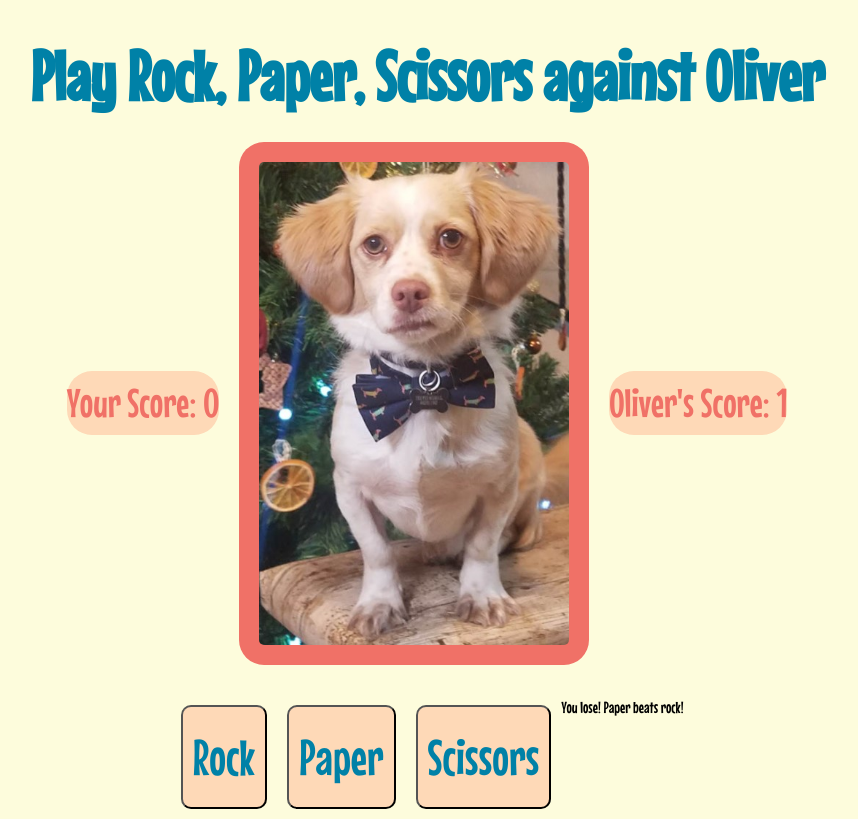
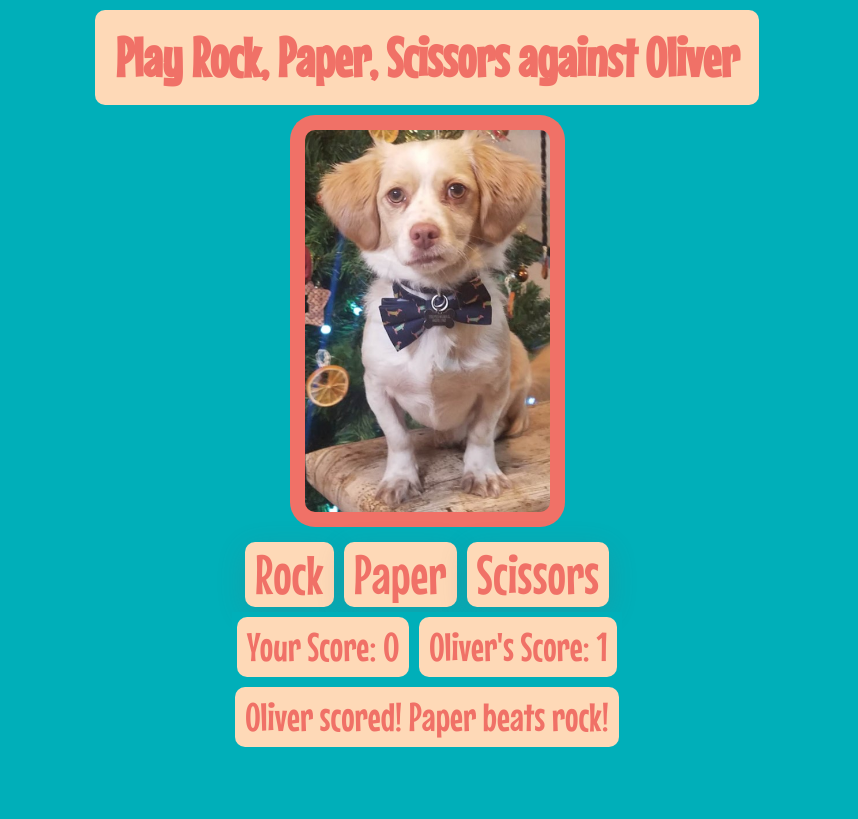
Before and after one commit to trentkeyes/rock-paper-scissors, a plain HTML site: page index.html in a window 1280 px wide. Both pictures are taken after a click on the button "Rock". Shown: the whole page, without its empty margins (213-1071 px from the left). Drawn offline with Linux system fonts and the light colour scheme.

Commit message:
Game text resets after 5 points

```diff
--- a/index.html
+++ b/index.html
@@ -16,21 +16,21 @@
 <body>
     <div class="titlePhoto">
         <h1>Play Rock, Paper, Scissors against Oliver</h1>
-        <div id="scoreboard">
-            <div id="scoreboardUser"></div>
-            <img src="./images/oliverxmas.jpg" alt="Oliver the Dog sitting for a Christmas photo">
-            <div id="scoreboardOliver"></div>
-        </div>
+        <img src="./images/oliverxmas.jpg" alt="Oliver the Dog sitting for a Christmas photo">
     </div>
-    <div class="game">
+    <div id="game">
         <div class="buttons">
             <button id="rock">Rock</button>
             <button id="paper">Paper</button>
             <button id="scissors">Scissors</button>
         </div>
-
+        <div id="scoreboard">
+            <div id="scoreboardUser">Your Score: 0</div>
+            <div id="scoreboardOliver">Oliver's Score: 0</div>
+        </div>
         <div id="roundResults"></div>
         <div id="finalResults"></div>
+
     </div>
     <script src="script.js"></script>
 </body>
--- a/script.js
+++ b/script.js
@@ -15,6 +15,8 @@ scissorsButton.addEventListener('click', function (event) {
 
 const scoreboard = document.querySelector("#scoreboard");
 const roundResults = document.querySelector("#roundResults");
+const finalResults = document.querySelector("#finalResults");
+
 
 let userWinTotal = 0;
 let compWinTotal = 0;
@@ -23,25 +25,32 @@ function playRound(choice) {
     let computerSelection = computerPlay();
     console.log("The computer chose " + computerSelection);
     console.log("You chose " + choice);
+    roundResults.classList.add("playing");
+    if (compWinTotal > 4 || userWinTotal > 4) {
+        compWinTotal = 0;
+        userWinTotal = 0;
+        finalResults.classList.remove("playing");
+        finalResults.textContent = "";
+    }
     if (computerSelection === choice) {
-        roundResults.textContent = "You both made the same choice! Play again!";
+        roundResults.textContent = "Great minds think alike! Try again!";
     } else if (computerSelection === "rock" && choice === "scissors") {
-        roundResults.textContent = "You lose! Rock beats scissors!";
+        roundResults.textContent = "Oliver scored! Rock beats scissors!";
         compWinTotal++;
     } else if (computerSelection === "paper" && choice === "scissors") {
-        roundResults.textContent = "You win! Scissors beats paper!";
+        roundResults.textContent = "You scored! Scissors beats paper!";
         userWinTotal++;
     } else if (computerSelection === "scissors" && choice === "rock") {
-        roundResults.textContent = "You win! Rock beat scissors!";
+        roundResults.textContent = "You scored! Rock beat scissors!";
         userWinTotal++;
     } else if (computerSelection === "rock" && choice === "paper") {
-        roundResults.textContent = "You win! Paper beats rock!";
+        roundResults.textContent = "You scored! Paper beats rock!";
         userWinTotal++;
     } else if (computerSelection === "paper" && choice === "rock") {
-        roundResults.textContent = "You lose! Paper beats rock!";
+        roundResults.textContent = "Oliver scored! Paper beats rock!";
         compWinTotal++;
     } else if (computerSelection === "scissors" && choice === "paper") {
-        roundResults.textContent = "You lose! Scissors beats paper!";
+        roundResults.textContent = "Oliver scored! Scissors beats paper!";
         compWinTotal++;
     }
 
@@ -49,10 +58,13 @@ function playRound(choice) {
     scoreboardOliver.textContent = `Oliver's Score: ${compWinTotal}`;
 
     if (userWinTotal === 5) {
+        finalResults.classList.add("playing");
         finalResults.textContent = "Congratulations! You beat Oliver at Rock, Paper, Scissors!";
     } else if (compWinTotal === 5) {
-        finalResults.textContent = "Uh-oh, Oliver won! Better luck next time.";
+        finalResults.textContent = "Uh-oh, Oliver won! Make a choice to start a new game.";
+        finalResults.classList.add("playing");
     }
+
 }
 
 function computerPlay() {
--- a/style.css
+++ b/style.css
@@ -4,19 +4,24 @@
 	box-sizing: border-box;
 	list-style: none;
 	font-family: 'Mouse Memoirs', sans-serif;
-	line-height: 1.6;
-    background-color: #fdfcdc;
+	line-height: 1.0;
+    background-color: #00AFB9;
+    color: #F07167;
 }
 
 h1 {
-    font-size: 70px;
-    color: #0081A7;
+    font-size: 55px;
+    background-color: #FED9B7;
+    padding: 20px;
+    margin-top: 10px;
+    border-radius: 10px;
+    text-align: center;
 }
 
 img {
-    width: 350px;
+    width: 275px;
     margin: 10px;
-    padding: 20px;
+    padding: 15px;
     background-color: #F07167;
     border-radius: 25px;
 }
@@ -25,45 +30,52 @@ img {
     display: flex;
     flex-direction: column;
     align-items: center;
-    margin: 20px;
+    margin: 0px;
 }
 
-.game {
+#game {
+    display: flex;
+    flex-direction: column;
+    align-items: center;
+
+}
+
+.buttons {
     display: flex;
     justify-content: center;
 
 }
 
-.buttons {
-    display: flex;
-}
+.playing {
+    background-color: #FED9B7;
+    font-size: 40px;
+    margin: 5px;
+    padding: 10px;
+    border-radius: 10px;
+    border-color: #0081A7;
 
-.roundResults {
-    background-color: #00AFB9;
 }
 
 #scoreboard {
     display: flex;
-    justify-content: space-evenly;
-    align-items: center;
-    color: #F07167;
-
-
-
+    justify-content: center;
 }
 
 #scoreboardUser, #scoreboardOliver {
     font-size: 40px;
-    margin: 10px;
+    margin: 5px;
     background-color: #FED9B7;
-    border-radius: 25px;
+    border-radius: 10px;
+    padding: 10px;
 }
 
 button {
-    margin: 10px;
-    font-size: 50px;
-    padding: 10px;
+    margin: 5px;
+    font-size: 55px;
+    padding: 5px 10px;
+    border: none;
     border-radius: 10px;
     background-color: #FED9B7;
-    color: #0081A7;
+    outline: inherit;
+    box-shadow: rgba(100, 100, 111, 0.2) 0px 7px 29px 0px;
 }
```
